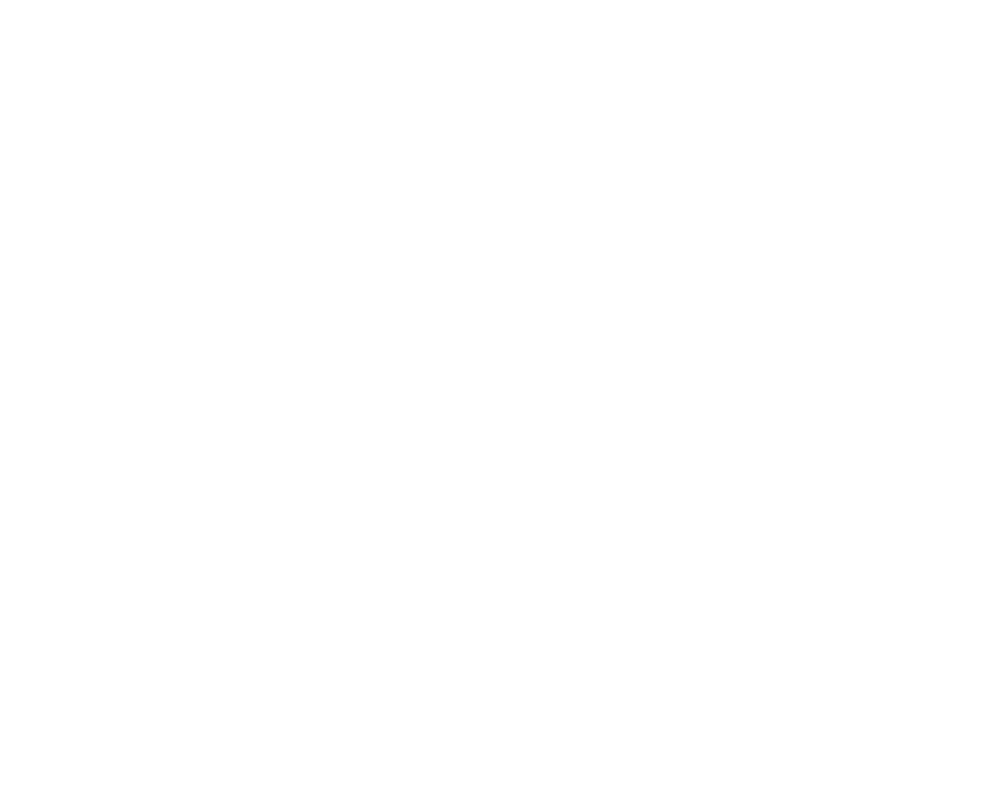
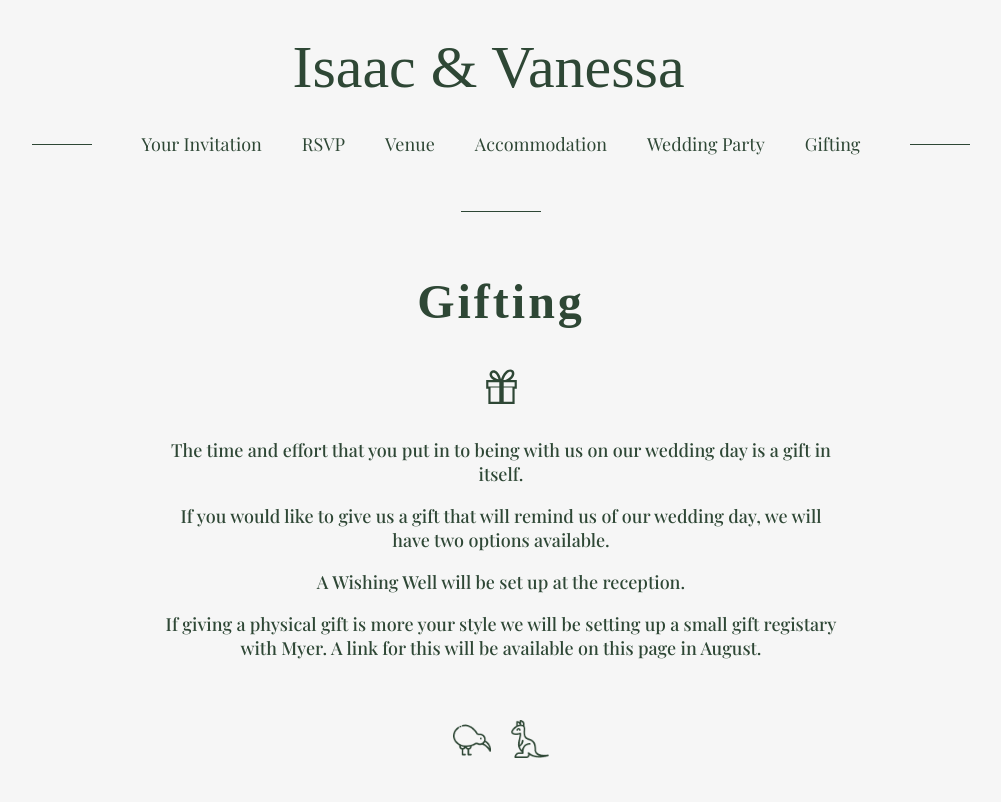
Before and after one commit to IsaacArnold/wedding-website, a Gatsby site: page /gifting in a window 1280 px wide. Before the commit this address had no page. Shown: the whole page, without its empty margins (139-1140 px from the left). Built offline with nearby package versions, Linux system fonts and the light colour scheme; Gatsby itself is replaced by a stand-in of ours; a web font is replaced by a local one.

Commit message:
Adding Gifting page

```diff
--- /dev/null
+++ b/src/pages/gifting.js
@@ -0,0 +1,86 @@
+import React from "react";
+import { Link } from "gatsby";
+import styled from "styled-components";
+import Divider from "../components/Divider";
+import KiwiKangaroo from "../components/KiwiKangaroo";
+import Layout from "../components/Layout";
+import { ImGift } from "react-icons/im";
+
+//#region Page styles
+const PageContainer = styled.div`
+  display: flex;
+  flex-direction: column;
+  justify-content: center;
+  align-items: center;
+  text-align: center;
+  padding-top: 30px;
+`;
+
+const ContentContainer = styled.div`
+  width: 90%;
+  margin-top: 30px;
+  max-width: 680px;
+  .heading {
+    width: 85%;
+    margin: 2.5rem auto;
+    margin-top: 0px;
+  }
+  .heading {
+    h1 {
+      letter-spacing: 3px;
+      font-size: 48px;
+    }
+  }
+  .icons {
+    svg {
+      width: 35px;
+      height: 35px;
+      margin-bottom: 12px;
+    }
+  }
+`;
+
+const KiwiKanga = styled.div`
+  margin: 2.5rem 0;
+`;
+
+//#endregion
+
+const Gifting = () => {
+  return (
+    <Layout>
+      <PageContainer>
+        <Divider width="80px" />
+        <ContentContainer>
+          <div className="heading">
+            <h1>Gifting</h1>
+          </div>
+          <div className="icons">
+            <ImGift />
+          </div>
+          <div className="body">
+            <p>
+              The time and effort that you put in to being with us on our
+              wedding day is a gift in itself.
+            </p>
+            <p>
+              If you would like to give us a gift that will remind us of our
+              wedding day, we will have two options available.
+            </p>
+            <p>A Wishing Well will be set up at the reception. </p>
+            <p>
+              If giving a physical gift is more your style we will be setting up
+              a small gift registary with Myer. A link for this will be
+              available on this page in August.
+            </p>
+          </div>
+        </ContentContainer>
+        <KiwiKanga>
+          <KiwiKangaroo />
+        </KiwiKanga>
+      </PageContainer>
+    </Layout>
+  );
+};
+
+export default Gifting;
```
Also changed, not shown: src/components/contact-form.js (+9 -2 lines), src/pages/rsvp.js (+9 -5 lines), src/pages/wedding-party.js (+5 -4 lines).
